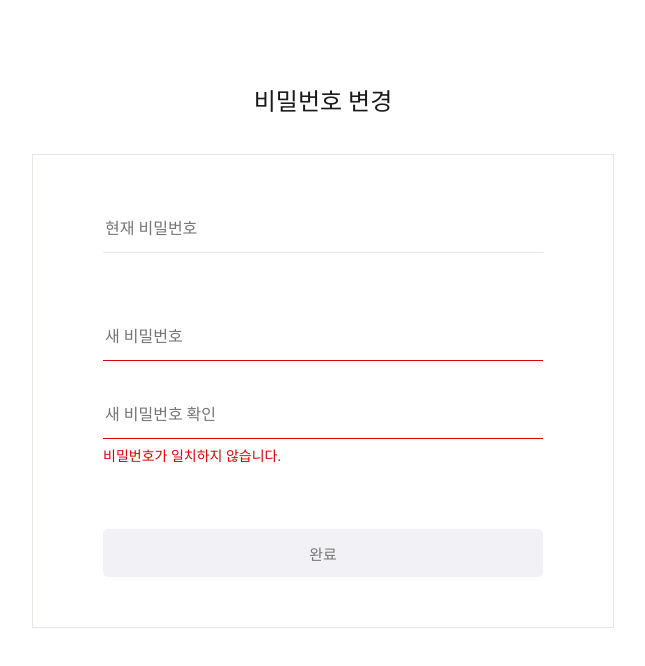
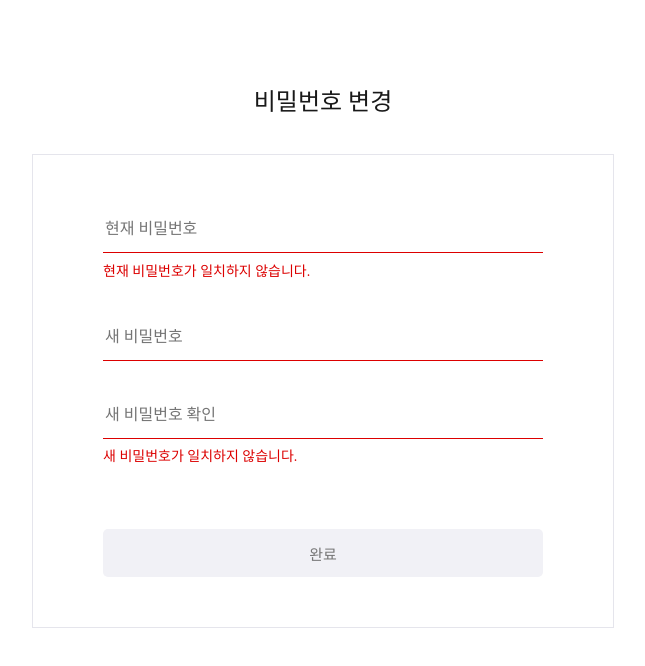
Before and after one commit to dbsgh435/oe_manager, a plain HTML site: page auto/edit/password.html in a window 1280 px wide. Shown: the whole page, without its empty margins (317-962 px from the left). Drawn offline with Linux system fonts and the light colour scheme.

Commit message:
비밀번호 변경 페이지 수정

```diff
--- a/auto/edit/password.html
+++ b/auto/edit/password.html
@@ -14,15 +14,19 @@
             <h2 class="un_signUp_ttl">비밀번호 변경</h2>
             <div class="un_signUp_cnt">
                 <div class="un_signUp_inpWrapper">
-                    <form class="un_signUp_info">
-                        <p class="hp_cRed">비밀번호가 일치하지 않습니다.</p>
-                        <input class="hp_mb60" type="password" placeholder="현재 비밀번호">
-                        <!-- .hp_bbRed 추가시 빨간 줄 -->
+                    <section class="un_signUp_info">
                         <form>
+                            <!-- .hp_bbRed 추가시 빨간 줄 -->
+                            <input class="hp_mb60 hp_bbRed" type="password" placeholder="현재 비밀번호">
+                            <p class="hp_cRed hp_b34">현재 비밀번호가 일치하지 않습니다.</p>
+                        </form>
+                        <form>
+                            <p class="hp_cRed">새 비밀번호가 일치하지 않습니다.</p>
+                            <!-- .hp_bbRed 추가시 빨간 줄 -->
                             <input type="password" class="hp_bbRed" placeholder="새 비밀번호">
                             <input type="password" class="hp_bbRed" placeholder="새 비밀번호 확인">
                         </form>
-                    </form>
+                    </section>
                 </div>
                 <div class="un_signUp_btnWrapper">
                     <!-- .el_bgBtn48_soft 제거시 버튼 활성화 -->
--- a/css/common.css
+++ b/css/common.css
@@ -268,6 +268,10 @@ header.hp_bgGreen {position: sticky; top: 0; z-index: 999;}
 .hp_taRight{text-align: right;}
 .hp_taLeft{text-align: left;}
 
+.hp_b34 {bottom: 34px !important;}
+
+
+
 .un_falseBtn {color: #dc0000; background: none; border: none; }
 .un_trueBtn {color: #25a765; background: none; border: none; }
 
@@ -481,6 +485,7 @@ header.hp_bgGreen {position: sticky; top: 0; z-index: 999;}
 .un_signUp_info input:last-child {margin-bottom: 0px;}
 .un_signUp_info p {font-size: 14px; position: absolute; left: 0; bottom: -25px;}
 .un_signUp_info button {position: absolute; right: 0; top: 50%; transform: translateY(-50%); border: none; background: none; cursor: pointer; color: #25a765;}
+.un_signUp_info form {display: flex; flex-direction: column; position: relative;}
 .un_signUp_textWrapper {width: 440px; height: 250px; margin-bottom: 20px; overflow-y: auto; background: #f7f9fa; border-top: 1px solid #ccc; border-bottom: 1px solid #ccc; padding: 30px 20px; text-align: left;}
 .un_signUp_textTtl {font-size: 18px; color: #191919; margin-bottom: 20px;}
 .un_signUp_textLi {font-size: 14px; color: #505050; margin-bottom: 10px; line-height: 20px;}
```
